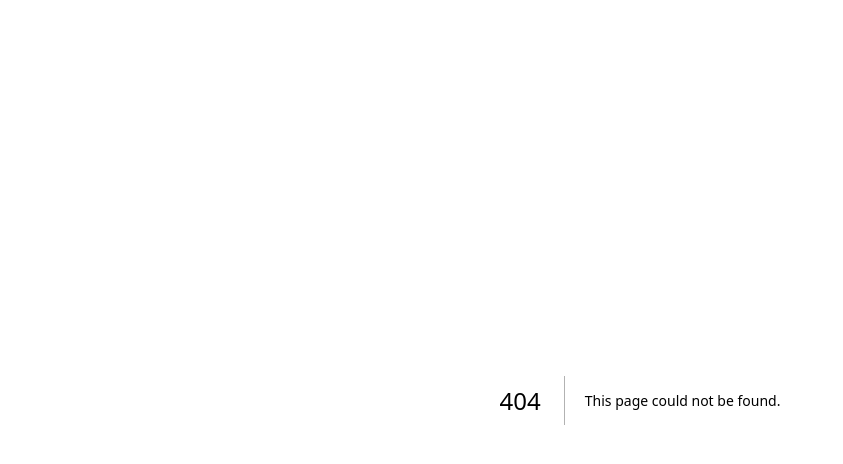
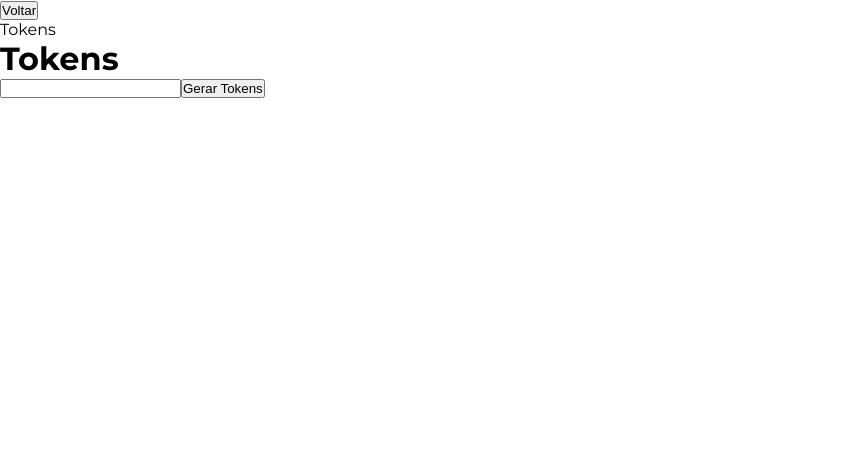
Before and after one commit to guilhermewebdev/wedding-site, a Next.js app: page /admin/tokens in a window 1280 px wide. Before the commit this address had no page. Shown: the top 464 px of the page, without its empty margins (0-843 px from the left). Built offline with nearby package versions, Linux system fonts and the light colour scheme; no server answers.

Commit message:
Tela para gerar tokens

```diff
--- /dev/null
+++ b/src/components/AdminBar.tsx
@@ -0,0 +1,18 @@
+import Link from "next/link";
+
+export default function AdminBar() {
+    return (
+        <header>
+            <nav>
+                <ul>
+                    <li>
+                        <button>Voltar</button>
+                    </li>
+                    <li>
+                        <Link href='/admin/tokens'>Tokens</Link>
+                    </li>
+                </ul>
+            </nav>
+        </header>
+    )
+}
--- /dev/null
+++ b/src/pages/admin/tokens.tsx
@@ -0,0 +1,19 @@
+import AdminBar from "../../components/AdminBar";
+import { Auth } from "../../hooks/useAuth";
+
+export default function Tokens() {
+    return (
+        <Auth>
+            <AdminBar />
+            <main>
+                <h1>Tokens</h1>
+                <p>
+                    <form>
+                        <input type="number" />
+                        <button>Gerar Tokens</button>
+                    </form>
+                </p>
+            </main>
+        </Auth>
+    )
+}
```
Also changed, not shown: src/pages/admin/index.tsx (+8 -1 lines).
